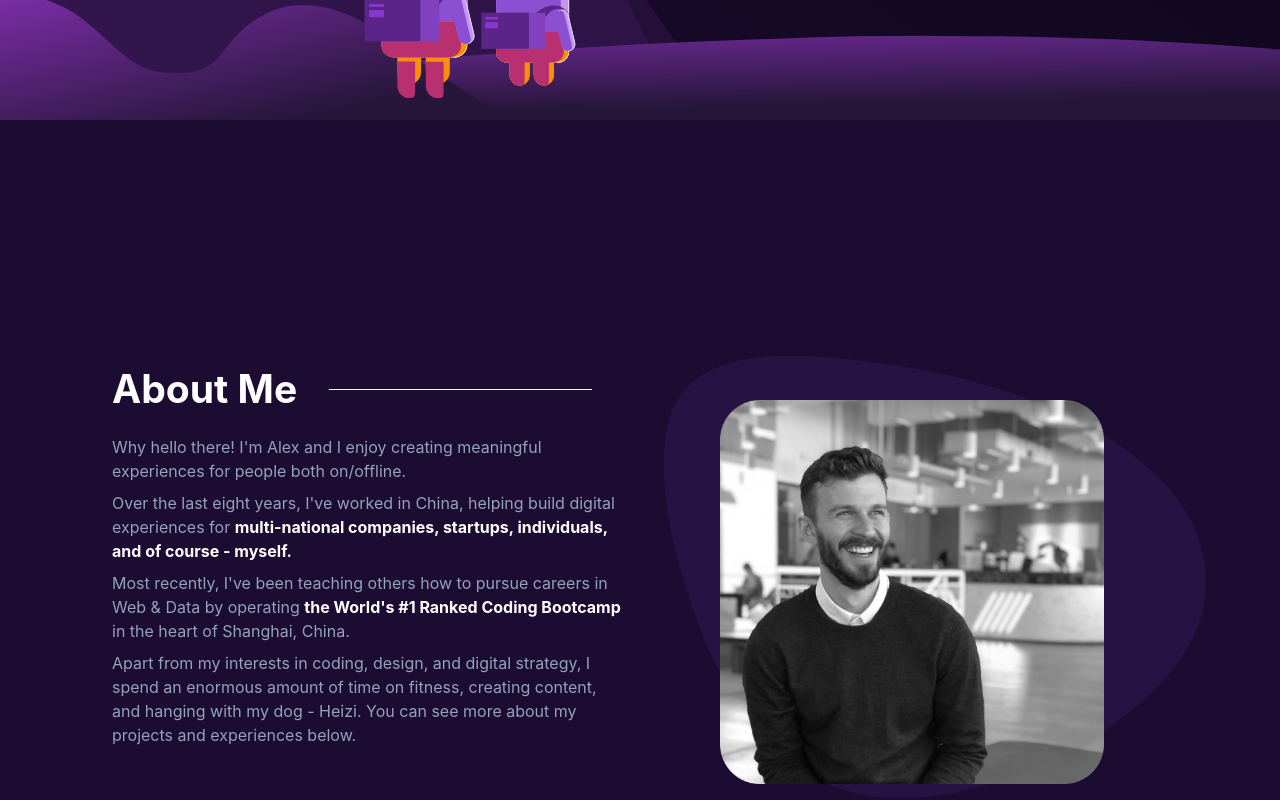
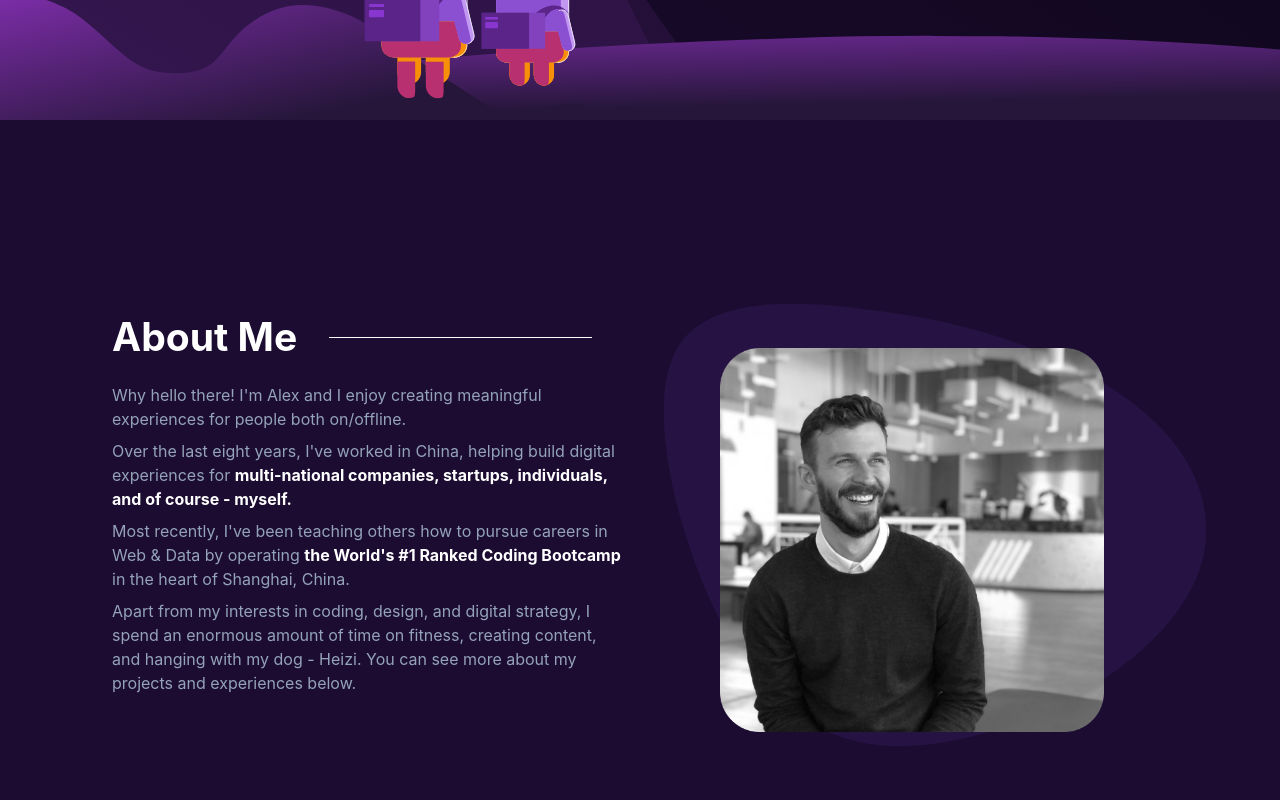
Before and after one commit to smithavt14/next-portfolio-site, a Next.js app: page / in a window 1280 px wide. Shown: the part 680-1480 px from the top of the page. Built offline with nearby package versions, Linux system fonts and the light colour scheme.

Commit message:
Change aboutSVG color to purple, change padding on About

```diff
--- a/components/About.js
+++ b/components/About.js
@@ -5,7 +5,7 @@ import AboutSVG from './AboutSVG'
 
 const About = () => {
   return (
-    <section id="about" className="snap-center min-h-screen flex items-center overflow-hidden py-60">
+    <section id="about" className="snap-center min-h-screen flex items-center overflow-hidden py-40">
       <div className="mx-auto max-w-screen-xl justify-between relative lg:flex md:px-12 lg:px-24 xl:p48">
         <div className="mx-4 w-100 lg:w-1/2">
           <div className="flex items-center justify-between">
--- a/components/AboutSVG.js
+++ b/components/AboutSVG.js
@@ -1,6 +1,6 @@
 const AboutSVG = () => {
   return (
-    <svg className="z-0 dark:fill-deepPurple/10 fill-sky-400/20 absolute scale-125 inset-x-0 bottom-0 lg:inset-auto lg:inset-y-10 lg:right-32" width="434" height="354" viewBox="0 0 434 354" xmlns="http://www.w3.org/2000/svg">
+    <svg className="z-0 fill-deepPurple/10 absolute scale-125 inset-x-0 bottom-0 lg:inset-auto lg:inset-y-10 lg:right-32" width="434" height="354" viewBox="0 0 434 354" xmlns="http://www.w3.org/2000/svg">
       <path d="M434 181.115C434 276.597 284.041 354 188.792 354C93.5421 354 44.2893 272.39 16.327 181.115C-1.1995 123.905 -9.31059 58.042 16.327 27.8668C47.9609 -9.36602 121.758 -1.85673 188.792 8.22993C304.568 25.6509 434 85.6332 434 181.115Z"/>
     </svg>
    );
--- a/components/Hero.js
+++ b/components/Hero.js
@@ -10,7 +10,7 @@ import { FaArrowDown } from 'react-icons/fa';
 
 const Hero = ({darkMode}) => {
   return (
-    <div className={`snap-center flex flex-col justify-center min-h-screen box-border bg-gradient-to-tr text-black dark:text-white  ${darkMode ? "from-midnight to-deepnight" : "from-sky-100 to-sky-300"}`}>
+    <section className={`snap-center flex flex-col justify-center min-h-screen box-border bg-gradient-to-tr text-black dark:text-white  ${darkMode ? "from-midnight to-deepnight" : "from-sky-100 to-sky-300"}`}>
       <div className="w-full mb-80 z-10 mx-auto px-6 max-w-screen-xl sm:mb-40 md:px-12 lg:px-24 xl:p48">
         <p className="my-5 text-base">Hi, my name is </p>
 
@@ -35,7 +35,7 @@ const Hero = ({darkMode}) => {
       <Image src={BigLightBackground} layout='fill' objectFit='cover' objectPosition='bottom 0px left 0px' className={`invisible z-0 ${darkMode ? "" : "sm:visible" }`}/>
       <Image src={SmallDarkBackground} layout='fill' objectFit='cover' objectPosition='bottom 0px left 0px' className={`sm:invisible z-0 ${darkMode ? "visible" : "invisible" }`}/>
       <Image src={SmallLightBackground} layout='fill' objectFit='cover' objectPosition='bottom 0px left 0px' className={`sm:invisible z-0 ${darkMode ? "invisible" : "visible" }`}/>
-    </div>
+    </section>
   );
 }
 
--- a/pages/index.js
+++ b/pages/index.js
@@ -11,7 +11,7 @@ export default function Home() {
   const toggleDarkMode = () => { toggle(!darkMode) };
 
   return (
-    <div className={`scroll-smooth ${darkMode ? 'dark bg-midnight' : 'bg-sky-100'}`}>
+    <div className={`scroll-smooth snap-proximity snap-y ${darkMode ? 'dark bg-midnight' : 'bg-sky-100'}`}>
       <PageHead />
       <Navbar darkMode={darkMode} toggleDarkMode={toggleDarkMode} />
       <Hero darkMode={darkMode} />
```
